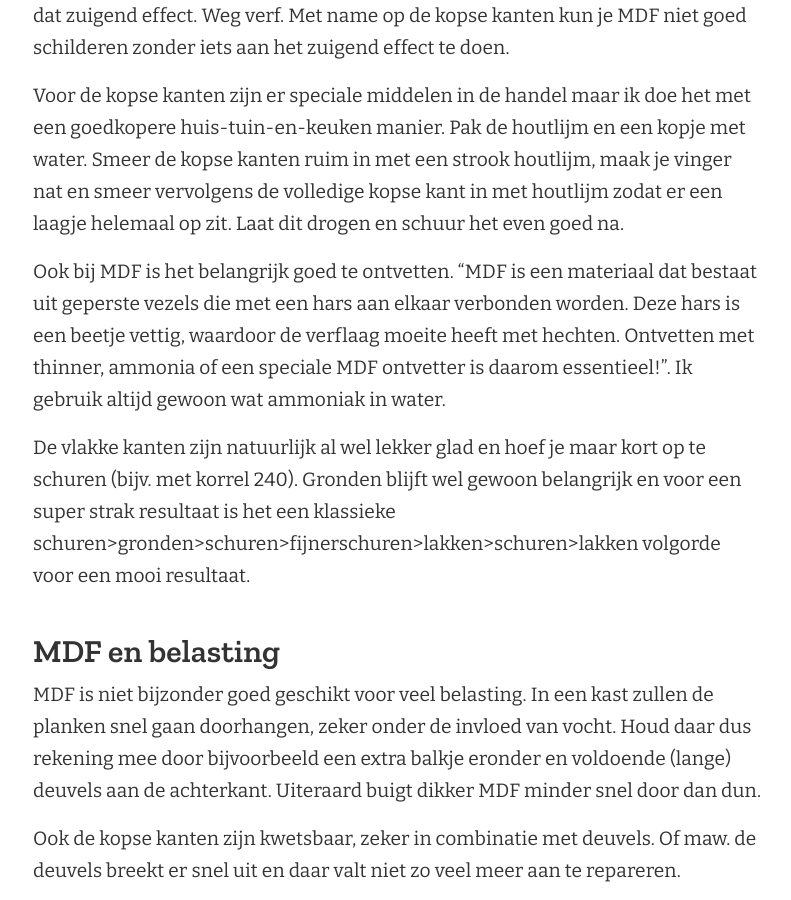
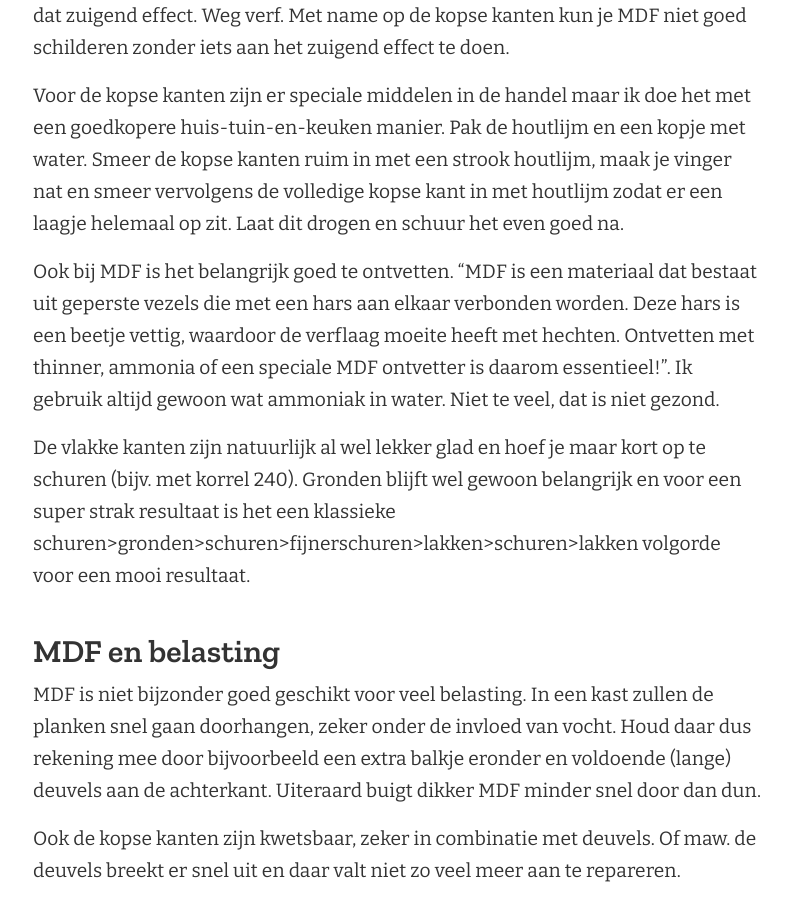
Before and after one commit to geensnor/geensnor.nl, a Jekyll site: the page built from _posts/2020-12-27-MDF-verwerken.md, in a window 1280 px wide and 900 px high, scrolled down 830 px. Shown: the whole window, without its empty margins (242-1033 px from the left). Built offline with Jekyll 4.4.1, drawn with Linux system fonts in a browser that asks for light colours.

Commit message:
Update from Forestry.io Erich Glitterfoxie updated _posts/2020-12-27-MDF-verwerken.md

```diff
--- a/_posts/2020-12-27-MDF-verwerken.md
+++ b/_posts/2020-12-27-MDF-verwerken.md
@@ -1,22 +1,25 @@
 ---
 title: Tips met betrekking tot het verwerken van MDF
 author: Erik
-permalink: /mdf/
+permalink: "/mdf/"
 categories:
-  - Klushoekje
+- Klushoekje
+
 ---
 MDF, een soort houtsoort, is super mooi te gebruiken bij het maken van bijv. speelgoed voor kindjes, kleine kastjes, speakers, doosjes of andere dingen. MDF heeft als grote voordeel dat het betaalbaar is, makkelijk te verwerken en recht is. Het is immers gemaakt hout en dus niet gevoelig voor bijv. de werking van hout van vuren. Echter zitten er ook een paar irritante dingen aan MDF.
 
 ## MDF en schilderen
+
 MDF zuigt enorm. Smeer de verf erop en je ziet binnen 1 minuut het effect al van dat zuigend effect. Weg verf. Met name op de kopse kanten kun je MDF niet goed schilderen zonder iets aan het zuigend effect te doen.
 
 Voor de kopse kanten zijn er speciale middelen in de handel maar ik doe het met een goedkopere huis-tuin-en-keuken manier. Pak de houtlijm en een kopje met water. Smeer de kopse kanten ruim in met een strook houtlijm, maak je vinger nat en smeer vervolgens de volledige kopse kant in met houtlijm zodat er een laagje helemaal op zit. Laat dit drogen en schuur het even goed na.
 
-Ook bij MDF is het belangrijk goed te ontvetten. "MDF is een materiaal dat bestaat uit geperste vezels die met een hars aan elkaar verbonden worden. Deze hars is een beetje vettig, waardoor de verflaag moeite heeft met hechten. Ontvetten met thinner, ammonia of een speciale MDF ontvetter is daarom essentieel!". Ik gebruik altijd gewoon wat ammoniak in water.
+Ook bij MDF is het belangrijk goed te ontvetten. "MDF is een materiaal dat bestaat uit geperste vezels die met een hars aan elkaar verbonden worden. Deze hars is een beetje vettig, waardoor de verflaag moeite heeft met hechten. Ontvetten met thinner, ammonia of een speciale MDF ontvetter is daarom essentieel!". Ik gebruik altijd gewoon wat ammoniak in water. Niet te veel, dat is niet gezond.
 
 De vlakke kanten zijn natuurlijk al wel lekker glad en hoef je maar kort op te schuren (bijv. met korrel 240). Gronden blijft wel gewoon belangrijk en voor een super strak resultaat is het een klassieke schuren>gronden>schuren>fijnerschuren>lakken>schuren>lakken volgorde voor een mooi resultaat.
 
 ## MDF en belasting
+
 MDF is niet bijzonder goed geschikt voor veel belasting. In een kast zullen de planken snel gaan doorhangen, zeker onder de invloed van vocht. Houd daar dus rekening mee door bijvoorbeeld een extra balkje eronder en voldoende (lange) deuvels aan de achterkant. Uiteraard buigt dikker MDF minder snel door dan dun.
 
 Ook de kopse kanten zijn kwetsbaar, zeker in combinatie met deuvels. Of maw. de deuvels breekt er snel uit en daar valt niet zo veel meer aan te repareren.
```
